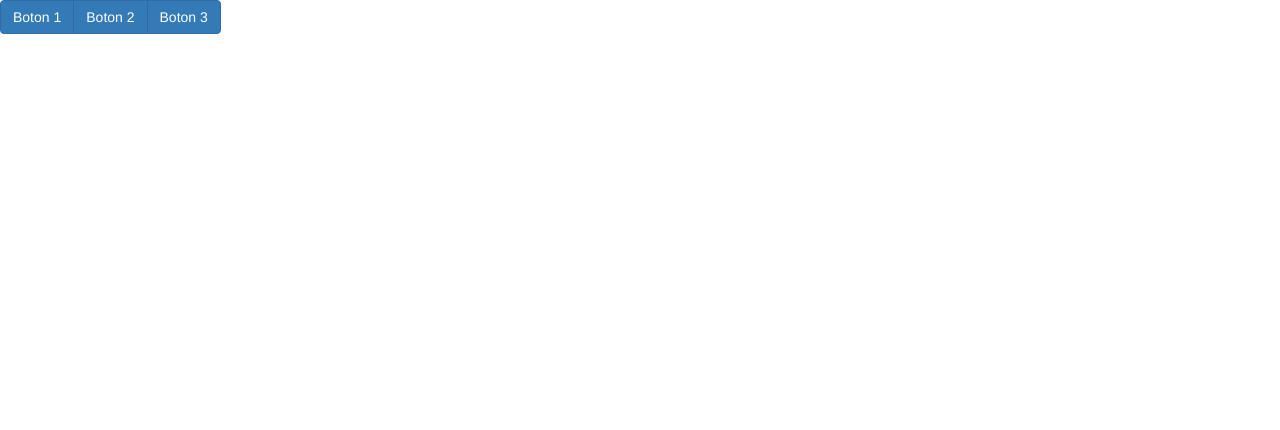
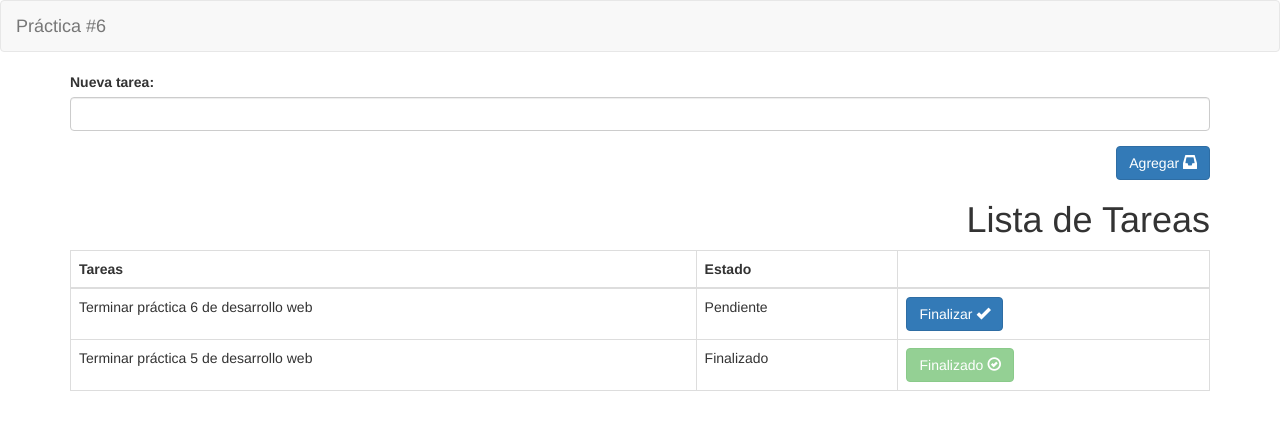
Before and after one commit to gutierrezArmando/prac06, a plain HTML site: page index.html in a window 1280 px wide. Drawn offline with Linux system fonts and the light colour scheme.

Commit message:
Diseño de la página terminado

```diff
--- a/index.html
+++ b/index.html
@@ -8,9 +8,64 @@
     <link rel="stylesheet" href="plugins\bootstrap-3.3.7-dist\css\bootstrap.min.css">
 </head>
 <body>
-    <div id="miTemplate"></div>
-    <script src="plugins\jquery\jquery-3.3.1.js"></script>
-    <script src="plugins\bootstrap-3.3.7-dist\js\bootstrap.min.js"></script>
-    <script src="scripts\miScript.js"></script>
+    <nav class="navbar navbar-default">
+        <nav class="navbar-header navbar-brand">Práctica #6</nav>
+    </nav>
+    <div class="container">
+        <!-- Fila para el formulario de captura de nueva tarea -->
+        <div class="row">
+            <div class="col-md-12">
+                <div class="form-group">
+                    <label for="txtNuevaTarea" class="control-label">Nueva tarea:</label>
+                    <input id="txtNuevaTarea" type="text" class="form-control">
+                </div>
+                <buttton class="btn btn-primary pull-right">
+                    Agregar
+                    <span class="glyphicon glyphicon-inbox"></span>
+                </buttton>
+            </div>
+        </div>
+        <div class="row">
+            <div class="col-md-12">
+                <h1 class="pull-right">Lista de Tareas</h1>
+            </div>
+        </div>
+        <!-- Fin del formulario de captura de la nueva tarea -->
+        <!-- Fila para mostrar tareas nuevas -->
+        <div class="row">
+            <div class="col-md-12">
+                <table class="table table-hover table-bordered">
+                    <thead>
+                        <tr>
+                            <th>Tareas</th>
+                            <th>Estado</th>
+                            <th></th>
+                        </tr>
+                    </thead>
+                    <tbody>
+                        <tr>
+                            <td>Terminar práctica 6 de desarrollo web</td>
+                            <td>Pendiente</td>
+                            <td>
+                                <button class="btn btn-primary">
+                                    Finalizar <span class="glyphicon glyphicon-ok"></span>
+                                </button>
+                            </td>
+                        </tr>
+                        <tr>
+                            <td>Terminar práctica 5 de desarrollo web</td>
+                            <td>Finalizado</td>
+                            <td>
+                                <button class="btn btn-success disabled">
+                                        Finalizado <span class="glyphicon glyphicon-ok-circle"></span>
+                                </button>
+                            </td>
+                        </tr>
+                    </tbody>
+                </table>
+            </div>
+        </div>
+        <!-- Fin del  -->
+    </div>
 </body>
 </html>
```
